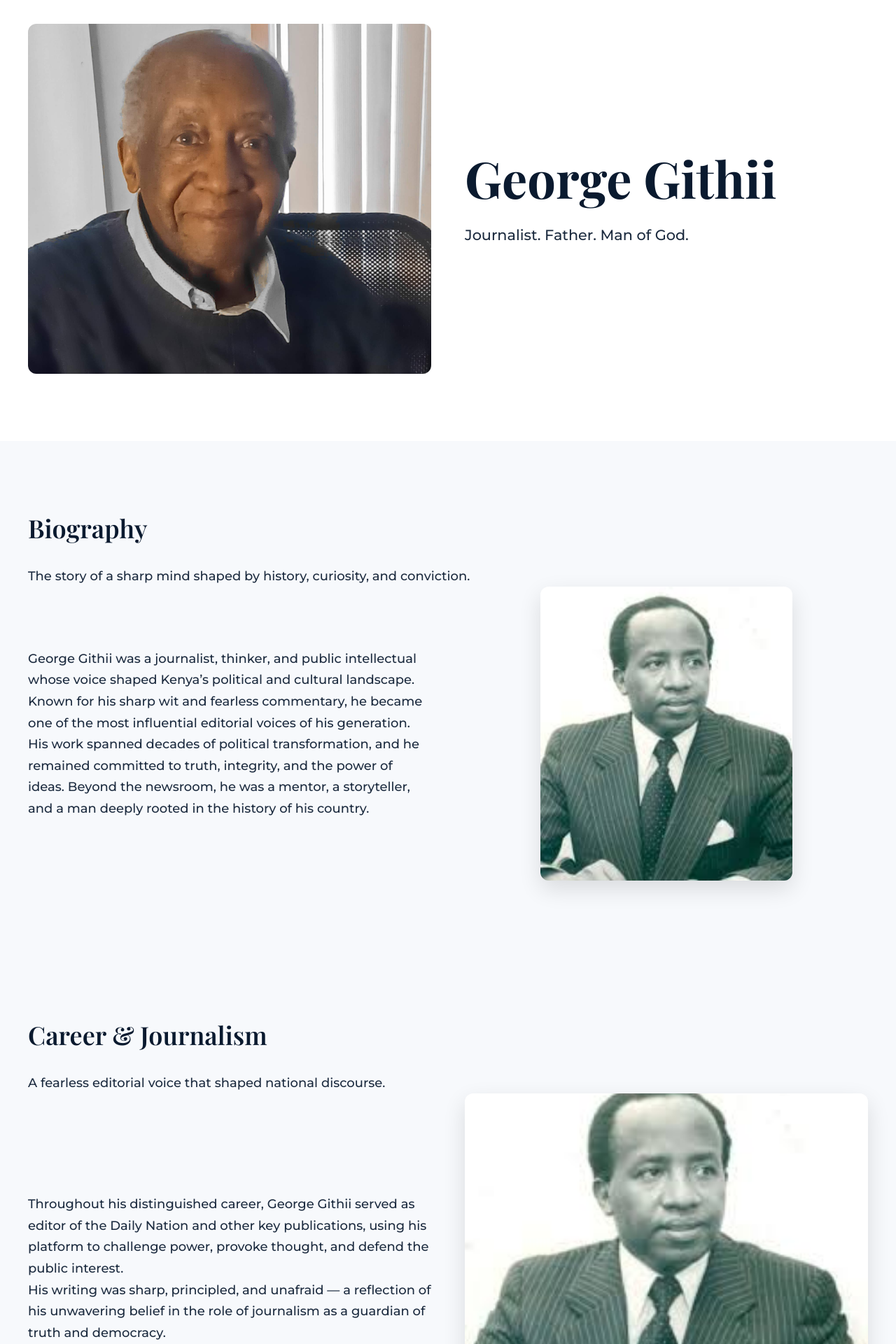
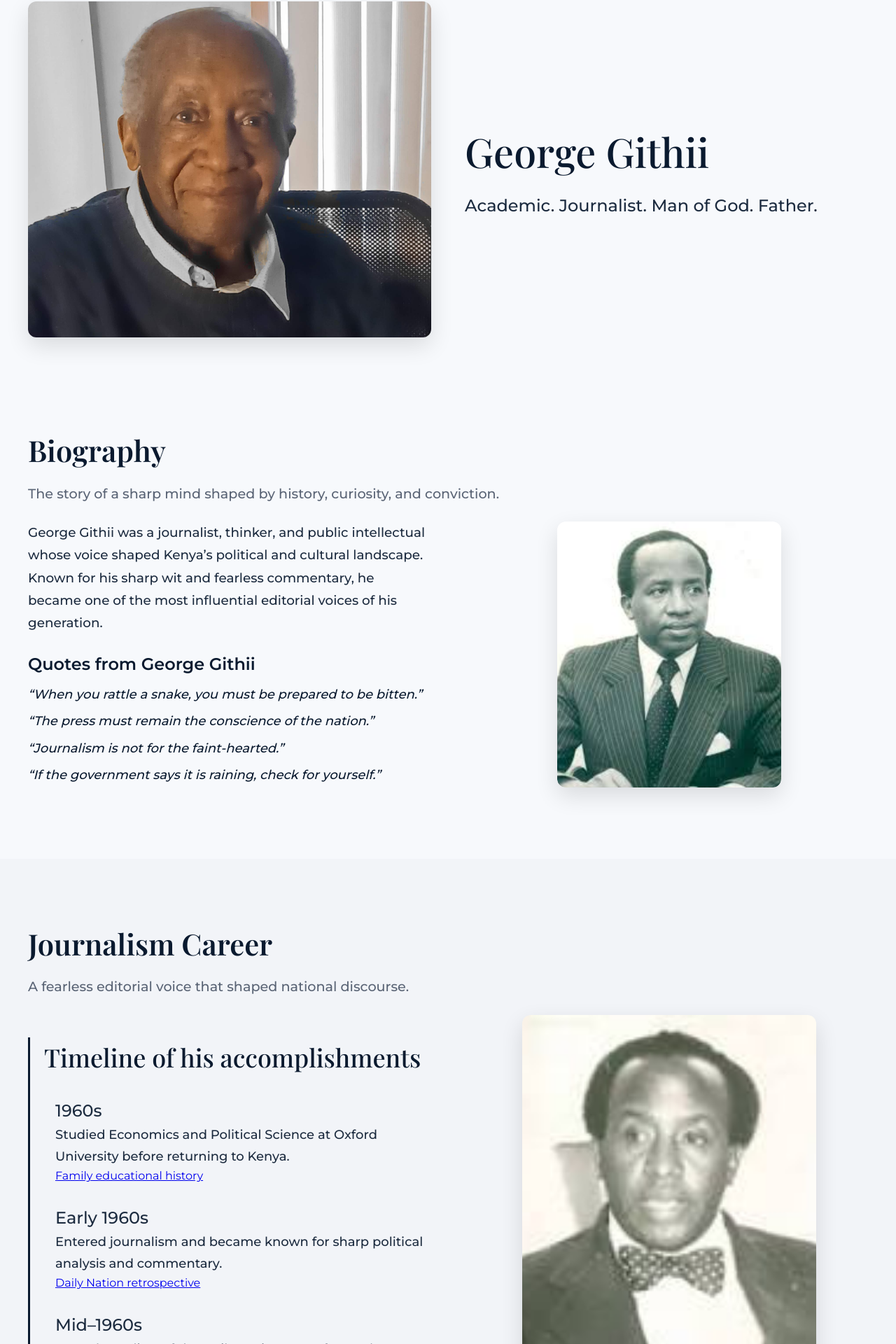
Before and after one commit to kikinjeri/tribute-site, a Next.js app: page / in a window 1280 px wide. Shown: the part 158-2078 px from the top of the page at 70% size. Built offline with nearby package versions, Linux system fonts and the light colour scheme.

Commit message:
updated layout, hero, bio, quotes sections

```diff
--- a/app/page.tsx
+++ b/app/page.tsx
@@ -2,6 +2,8 @@ import Hero from "@/components/Hero";
 import Bio from "@/components/Bio";
 import Father from "@/components/Father";
 import Career from "@/components/Career";
+import Tributes from "@/components/Tributes";
+
 
 export default function HomePage() {
   return (
@@ -10,6 +12,7 @@ export default function HomePage() {
       <Bio />
       <Career />
       <Father />
+      <Tributes />
     </main>
   );
 }
--- a/components/Bio.tsx
+++ b/components/Bio.tsx
@@ -2,19 +2,16 @@ import Image from "next/image";
 
 export default function Bio() {
   return (
-    <section id="bio" className="section section--alt">
+    <section id="bio" className="section">
       <div className="section-container">
-        {/* Title */}
-        <h2 className="section-title fade-in">Biography</h2>
-
-        {/* Narrative transition */}
-        <p className="section-subtitle fade-in">
+        <h2 className="section-title">Biography</h2>
+        <p className="section-subtitle">
           The story of a sharp mind shaped by history, curiosity, and
           conviction.
         </p>
 
-        <div className="section-row fade-in">
-          {/* TEXT COLUMN */}
+        <div className="section-row">
+          {/* LEFT: BIO TEXT + QUOTES TOGETHER */}
           <div>
             <p className="section-text">
               George Githii was a journalist, thinker, and public intellectual
@@ -23,17 +20,27 @@ export default function Bio() {
               most influential editorial voices of his generation.
             </p>
 
-            <p className="section-text">
-              His work spanned decades of political transformation, and he
-              remained committed to truth, integrity, and the power of ideas.
-              Beyond the newsroom, he was a mentor, a storyteller, and a man
-              deeply rooted in the history of his country.
-            </p>
+            <div className="bio-quotes-inline">
+              <h3 className="career-quotes-title">Quotes from George Githii</h3>
+
+              <p className="quote-line">
+                “When you rattle a snake, you must be prepared to be bitten.”
+              </p>
+              <p className="quote-line">
+                “The press must remain the conscience of the nation.”
+              </p>
+              <p className="quote-line">
+                “Journalism is not for the faint-hearted.”
+              </p>
+              <p className="quote-line">
+                “If the government says it is raining, check for yourself.”
+              </p>
+            </div>
           </div>
 
-          {/* IMAGE COLUMN */}
+          {/* RIGHT: IMAGE STAYS WHERE IT IS */}
           <div className="imageColumn">
-            <div className="section-imageWrapper">
+            <div className="bio-imageWrapper">
               <Image
                 src="/gallery/suit.jpg"
                 alt="George Githii"
@@ -43,9 +50,6 @@ export default function Bio() {
             </div>
           </div>
         </div>
-
-        {/* Optional divider for flow */}
-        <div className="section-divider fade-in"></div>
       </div>
     </section>
   );
--- a/components/Career.tsx
+++ b/components/Career.tsx
@@ -1,48 +1,136 @@
+"use client";
+
+import { useEffect, useRef } from "react";
 import Image from "next/image";
 
 export default function Career() {
+  const containerRef = useRef(null);
+
+  useEffect(() => {
+    const container = containerRef.current;
+    if (!container) return;
+
+    const elements = Array.from(container.querySelectorAll(".timeline-item"));
+
+    const observer = new IntersectionObserver(
+      (entries) => {
+        entries.forEach((entry) => {
+          if (entry.isIntersecting) {
+            entry.target.classList.add("in-view");
+            observer.unobserve(entry.target);
+          }
+        });
+      },
+      { threshold: 0.2 },
+    );
+
+    elements.forEach((el) => observer.observe(el));
+    return () => observer.disconnect();
+  }, []);
+
+  const items = [
+    {
+      period: "1960s",
+      fact: "Studied Economics and Political Science at Oxford University before returning to Kenya.",
+      source: "Family educational history",
+      link: "#",
+    },
+    {
+      period: "Early 1960s",
+      fact: "Entered journalism and became known for sharp political analysis and commentary.",
+      source: "Daily Nation retrospective",
+      link: "https://www.thefreelibrary.com/George+Githii%3a+Editor+who+dared+challenge+the+State.-a0798765432",
+    },
+    {
+      period: "Mid–1960s",
+      fact: "Served as Editor of the Daily Nation, one of Kenya’s most influential newspapers.",
+      source: "Nation Media Group archives",
+      link: "https://www.thefreelibrary.com/George+Githii%3a+Editor+who+dared+challenge+the+State.-a0798765432",
+    },
+    {
+      period: "Late 1960s",
+      fact: "Published editorials critical of the government, drawing national attention.",
+      quote: "“When you rattle a snake, you must be prepared to be bitten.”",
+      source: "Kenyans.co.ke",
+      link: "https://www.kenyans.co.ke/news/69142-nation-journalist-who-was-caught-writing-living-presidents-obituary",
+    },
+    {
+      period: "1970s",
+      fact: "His editorials led to frequent summons by the President and debates in Parliament.",
+      quote:
+        "“He was summoned frequently by the President and discussed in Parliament.”",
+      source: "Kenyans.co.ke",
+      link: "https://www.kenyans.co.ke/news/69142-nation-journalist-who-was-caught-writing-living-presidents-obituary",
+    },
+    {
+      period: "1970s–1980s",
+      fact: "Recognised nationally as an editor who challenged the State and shaped independent Kenya’s press.",
+      quote: "“Editor who dared challenge the State.”",
+      source: "Daily Nation (archived)",
+      link: "https://www.thefreelibrary.com/George+Githii%3a+Editor+who+dared+challenge+the+State.-a0798765432",
+    },
+    {
+      period: "Later Reflections",
+      fact: "Advocated for a press that scrutinises power and serves the public interest.",
+      quote: "“The press must remain the conscience of the nation.”",
+      source: "Nation Media Group retrospectives",
+      link: "https://www.thefreelibrary.com/George+Githii%3a+Editor+who+dared+challenge+the+State.-a0798765432",
+    },
+  ];
+
   return (
-    <section id="career" className="section">
+    <section id="career" className="section section--tint">
       <div className="section-container">
-        {/* Title */}
-        <h2 className="section-title fade-in">Career & Journalism</h2>
-
-        {/* Narrative transition */}
-        <p className="section-subtitle fade-in">
+        <h2 className="section-title">Journalism Career</h2>
+        <p className="section-subtitle">
           A fearless editorial voice that shaped national discourse.
         </p>
 
-        <div className="section-row fade-in">
-          {/* TEXT COLUMN */}
-          <div>
-            <p className="section-text">
-              Throughout his distinguished career, George Githii served as
-              editor of the Daily Nation and other key publications, using his
-              platform to challenge power, provoke thought, and defend the
-              public interest.
-            </p>
+        <div className="section-row">
+          <div ref={containerRef} className="career-left">
+            <div className="career-timeline">
+              <h2 className="career-timeline-title">
+                Timeline of his accomplishments
+              </h2>
 
-            <p className="section-text">
-              His writing was sharp, principled, and unafraid — a reflection of
-              his unwavering belief in the role of journalism as a guardian of
-              truth and democracy.
-            </p>
+              {items.map((item, index) => (
+                <div key={index} className="timeline-item">
+                  <div className="timeline-dot" />
+                  <div>
+                    <h3 className="timeline-year">{item.period}</h3>
+                    <p className="timeline-text">{item.fact}</p>
+
+                    {item.quote && (
+                      <blockquote className="timeline-quote">
+                        {item.quote}
+                      </blockquote>
+                    )}
+
+                    <a
+                      href={item.link}
+                      target="_blank"
+                      rel="noopener noreferrer"
+                      className="timeline-source"
+                    >
+                      {item.source}
+                    </a>
+                  </div>
+                </div>
+              ))}
+            </div>
           </div>
 
-          {/* IMAGE COLUMN */}
           <div className="imageColumn">
-            <Image
-              src="/gallery/suit.jpg"
-              alt="George Githii at his desk"
-              className="section-image"
-              width={500}
-              height={500}
-            />
+            <div className="section-imageWrapper">
+              <Image
+                src="/gallery/bowtie.jpg"
+                alt="George Githii at his desk"
+                fill
+                className="section-image"
+              />
+            </div>
           </div>
         </div>
-
-        {/* Divider for flow */}
-        <div className="section-divider fade-in"></div>
       </div>
     </section>
   );
--- a/components/Hero.tsx
+++ b/components/Hero.tsx
@@ -1,10 +1,10 @@
 import Image from "next/image";
 
-export default function Hero() {
+export default function Home() {
   return (
-    <section id="home" className="hero-section">
-      <div className="hero-container">
-        {/* LEFT: IMAGE */}
+    <section id="home" className="hero">
+      <div className="hero-grid">
+        {/* LEFT — IMAGE */}
         <div className="hero-imageWrapper">
           <Image
             src="/gallery/dad5.jpg"
@@ -15,12 +15,10 @@ export default function Hero() {
           />
         </div>
 
-        {/* RIGHT: TEXT */}
+        {/* RIGHT — TEXT */}
         <div className="hero-text">
-          <h1 className="hero-title">George Githii</h1>
-          <p className="hero-tagline">
-            Journalist. Father. Man of God.
-          </p>
+          <h2>George Githii</h2>
+          <p>Academic. Journalist. Man of God. Father.</p>
         </div>
       </div>
     </section>
--- /dev/null
+++ b/components/Tributes.tsx
@@ -0,0 +1,67 @@
+import Image from "next/image";
+
+export default function Tributes() {
+  const tributes = [
+    {
+      quote: "A titan of Kenyan journalism.",
+      source: "Media Council of Kenya",
+      link: "https://www.k24tv.co.ke/news/mck-mourns-veteran-journalist-george-githii-146123/",
+    },
+    {
+      quote:
+        "He revolutionised Kenyan journalism with bold editorials, confronting authority and defending truth.",
+      source: "Media Council of Kenya",
+      link: "https://www.k24tv.co.ke/news/mck-mourns-veteran-journalist-george-githii-146123/",
+    },
+    {
+      quote:
+        "He was always in the limelight because of the articles he did, and his bold covering of state ills.",
+      source: "Kenyans.co.ke",
+      link: "https://www.kenyans.co.ke/news/69142-nation-journalist-who-was-caught-writing-living-presidents-obituary",
+    },
+    {
+      quote:
+        "He was summoned frequently by the President and discussed in Parliament.",
+      source: "Kenyans.co.ke",
+      link: "https://www.kenyans.co.ke/news/69142-nation-journalist-who-was-caught-writing-living-presidents-obituary",
+    },
+    {
+      quote:
+        "A man who led Kenya’s top newspapers in the 1960s to the 1980s amid turmoil.",
+      source: "MSN / Nation Media Group",
+      link: "https://www.msn.com/en-xl/africa/other/glowing-tributes-for-former-editor-george-githii/ar-AA1kZq9N",
+    },
+    {
+      quote: "Editor who dared challenge the State.",
+      source: "Daily Nation (archived)",
+      link: "https://www.thefreelibrary.com/George+Githii%3a+Editor+who+dared+challenge+the+State.-a0798765432",
+    },
+  ];
+
+  return (
+    <section id="tributes" className="section section--tint">
+      <div className="section-container">
+        <h2 className="section-title">Tributes</h2>
+        <p className="section-subtitle">
+          Reflections from institutions, colleagues, and the public record.
+        </p>
+
+        <div className="tributes-grid">
+          {tributes.map((t, i) => (
+            <div key={i} className="tribute-card">
+              <p className="tribute-quote">“{t.quote}”</p>
+              <a
+                href={t.link}
+                target="_blank"
+                rel="noopener noreferrer"
+                className="tribute-source"
+              >
+                — {t.source}
+              </a>
+            </div>
+          ))}
+        </div>
+      </div>
+    </section>
+  );
+}
--- a/styles/sections.css
+++ b/styles/sections.css
@@ -1,167 +1,97 @@
 /* ------------------------------------------------------
-   UNIVERSAL SECTION LAYOUT
+   GLOBAL SECTION LAYOUT
 ------------------------------------------------------ */
 
 .section {
   width: 100%;
-  padding: 6rem 0;
+  padding: 5.5rem 0;
   background: var(--color-bg);
   scroll-margin-top: 120px;
+  display: block;
+  opacity: 1;
+  pointer-events: auto;
+  height: auto;
+  overflow: visible;
 }
 
-.section--dark {
-  background: var(--color-navy);
-  color: white;
+.section--tint {
+  background: #f2f4f8;
 }
-
-/* ------------------------------------------------------
-   CONTAINER
------------------------------------------------------- */
 
 .section-container {
   max-width: 1200px;
   margin: 0 auto;
-  padding: 0 1.5rem;
+  padding: 0 2rem;
 }
-
-/* ------------------------------------------------------
-   GRID / ROWS
------------------------------------------------------- */
 
 .section-row {
   display: grid;
-  gap: 3rem;
+  gap: 4rem;
   grid-template-columns: 1fr;
+  margin-bottom: 0.5rem; /* tightened for Bio layout */
 }
 
 @media (min-width: 900px) {
   .section-row {
     grid-template-columns: 1fr 1fr;
-    align-items: center;
-  }
-}
-
-/* Reversed layout */
-.section-row.reverse {
-  display: grid;
-  gap: 3rem;
-  grid-template-columns: 1fr;
-}
-
-@media (min-width: 900px) {
-  .section-row.reverse {
-    grid-template-columns: 1fr 1fr;
-    align-items: center;
-    direction: rtl;
-  }
-
-  .section-row.reverse > * {
-    direction: ltr;
+    align-items: start;
   }
 }
 
 /* ------------------------------------------------------
-   TYPOGRAPHY (inherits global styles)
+   SECTION HEADINGS
 ------------------------------------------------------ */
 
 .section-title {
   font-family: var(--font-serif);
-  font-size: clamp(1.75rem, 4vw, 2.25rem);
+  font-size: clamp(2rem, 4vw, 2.6rem);
   font-weight: 600;
   color: var(--color-navy);
+  margin: 0 0 0.75rem 0;
+}
+
+.section-subtitle {
+  font-size: 1.2rem;
+  color: var(--color-muted);
   margin-bottom: 1.5rem;
 }
 
 .section-text {
-  font-family: var(--font-primary);
-  font-size: 1.125rem;
+  font-size: 1.15rem;
   color: var(--color-navy-soft);
-  line-height: 1.7;
-  max-width: 800px;
+  line-height: 1.75;
+  margin-bottom: 1.5rem;
 }
 
 /* ------------------------------------------------------
-   IMAGES
+   HERO SECTION — IMAGE LEFT, TEXT RIGHT
 ------------------------------------------------------ */
 
-.section-image {
-  object-fit: cover;
-  object-position: center;
-  border-radius: 0.75rem;
-  box-shadow: 0 12px 32px rgba(0, 0, 0, 0.12);
+.hero {
+  width: 100%;
+  padding: 4rem 0;
+  background: var(--color-bg);
+  scroll-margin-top: 120px;
 }
 
-.section-imageWrapper {
-  position: relative;
-  width: 100%;
-  max-width: 360px;
-  height: 420px; /* controls final height */
-}
-
-
-.imageColumn {
-  display: flex;
-  justify-content: center;
-  align-items: flex-start;
-}
-
-/* ------------------------------------------------------
-   GALLERY GRID (Father section)
------------------------------------------------------- */
-
-.gallery {
+.hero-grid {
   display: grid;
-  grid-template-columns: repeat(auto-fit, minmax(220px, 1fr));
-  gap: 1.5rem;
-}
-
-/* ------------------------------------------------------
-   ALIGNMENT HELPERS
------------------------------------------------------- */
-
-.section-center {
-  text-align: center;
-  display: flex;
-  flex-direction: column;
-  align-items: center;
-}
-
-
-/* Force all hero text to white */
-/* ------------------------------------------------------
-   HERO SECTION — CINEMATIC LAYOUT
------------------------------------------------------- */
-/* HERO LAYOUT */
-.hero-section {
-  width: 100%;
-  padding: 6rem 0;
-  background: #ffffff;
-}
-
-.hero-container {
+  grid-template-columns: 1fr 1fr;
   max-width: 1200px;
   margin: 0 auto;
   padding: 0 2rem;
-
-  display: grid;
-  grid-template-columns: 1fr;
+  align-items: center;
   gap: 3rem;
-  align-items: center;
 }
 
-@media (min-width: 900px) {
-  .hero-container {
-    grid-template-columns: 1fr 1fr; /* image left, text right */
-  }
-}
-
-/* IMAGE */
+/* LEFT SIDE IMAGE */
 .hero-imageWrapper {
   position: relative;
   width: 100%;
-  height: 500px; /* prevents squishing */
+  height: 480px;
   border-radius: 0.75rem;
   overflow: hidden;
+  box-shadow: 0 12px 32px rgba(0,0,0,0.12);
 }
 
 .hero-image {
@@ -169,117 +99,169 @@
   object-position: center top;
 }
 
-/* TEXT */
+/* RIGHT SIDE TEXT */
 .hero-text {
   display: flex;
   flex-direction: column;
-  justify-content: center;
+  align-items: flex-start;
+  gap: 0.25rem;
   color: var(--color-navy);
-  padding: 1rem 0;
 }
 
-.hero-title {
+.hero-text h2 {
   font-family: var(--font-serif);
-  font-size: clamp(3rem, 6vw, 4.5rem);
-  font-weight: 700;
-  line-height: 1.1;
-  margin-bottom: 1.5rem;
+  font-size: clamp(2.4rem, 5vw, 3.6rem);
+  margin: 0 0 0.5rem 0;
 }
 
-.hero-tagline {
-  font-size: 1.3rem;
-  line-height: 1.7;
-  max-width: 500px;
+.hero-text p {
+  font-size: clamp(1.2rem, 2vw, 1.5rem);
+  margin: 0;
   color: var(--color-navy-soft);
 }
 
-
 /* ------------------------------------------------------
-   RESPONSIVE BEHAVIOR
+   BIO SECTION — TEXT + QUOTES TOGETHER
 ------------------------------------------------------ */
 
-@media (max-width: 900px) {
-  .hero-section {
-    padding: 0 2rem;
-    justify-content: center;
-    text-align: center;
+#bio {
+  padding-top: 4rem;
+  scroll-margin-top: 160px; /* prevents overlap with Hero */
 }
 
-  .hero-imageWrapper {
+/* Bio image stays aligned on the right */
+.bio-imageWrapper {
+  position: relative;
   width: 100%;
-    height: 100%;
-    opacity: 0.35;           /* softer background for mobile */
+  max-width: 320px;
+  height: 380px;
+  border-radius: 0.75rem;
+  overflow: hidden;
+  box-shadow: 0 12px 32px rgba(0,0,0,0.12);
 }
 
-  .hero-text {
-    margin-left: 0;
-    max-width: 90%;
-  }
+/* QUOTES BLOCK — directly under the paragraph */
+.bio-quotes {
+  margin-top: 0 !important;   /* sits directly under the paragraph */
+  padding-top: 0;          /* soft breathing room */
+  max-width: 700px;           /* aligns visually with the paragraph */
 }
 
-@media (max-width: 600px) {
-  .hero-title {
-    font-size: clamp(2.2rem, 8vw, 3rem);
+/* Make the quotes header bold */
+.bio-quotes-inline .career-quotes-title {
+  font-weight: 700;
+  margin-top: 1rem;
+  margin-bottom: 0.75rem;
+}
+.bio-quotes-inline {
+  margin-top: 0.75rem;
 }
 
-  .hero-tagline {
-    font-size: 1.1rem;
+.bio-quotes-inline .career-quotes-title {
+  font-weight: 700;
+  margin-bottom: 0.5rem;
+  color: var(--color-navy);
 }
+
+.quote-line {
+  font-style: italic;
+  margin-bottom: 0.5rem;
+  color: var(--color-navy);
 }
 
 
+/* Make each quote italic */
+.bio-quotes-inline .quote-line {
+  font-style: italic;
+  margin-bottom: 0.5rem;
+  color: var(--color-navy);
+}
+
+/* Slightly tighter quotes block */
+.career-quotes {
+  padding: 1.5rem 2rem; /* reduced from 2rem 2.5rem */
+}
+
 /* ------------------------------------------------------
-   RESPONSIVE BEHAVIOR
+   IMAGE WRAPPERS
 ------------------------------------------------------ */
 
-@media (max-width: 900px) {
-  .hero-section {
-    padding: 0 2rem;
-    justify-content: center;
-    text-align: center;
+.section-imageWrapper {
+  position: relative;
+  width: 100%;
+  max-width: 420px;
+  height: 520px;
+  border-radius: 0.75rem;
+  overflow: hidden;
+  box-shadow: 0 12px 32px rgba(0,0,0,0.12);
 }
 
-  .hero-imageWrapper {
-    width: 100%;
-    height: 100%;
-    opacity: 0.35;           /* softer background for mobile */
+.section-image {
+  object-fit: cover;
+  object-position: center;
 }
 
-  .hero-text {
-    margin-left: 0;
-    max-width: 90%;
-  }
-}
-
-@media (max-width: 600px) {
-  .hero-title {
-    font-size: clamp(2.2rem, 8vw, 3rem);
-  }
-
-  .hero-tagline {
-    font-size: 1.1rem;
-  }
-}
-
-
-
-/* ------------------------------------------------------
-   COMPONENT-SPECIFIC UTILITIES
------------------------------------------------------- */
-
-.textBlock {
-  max-width: 600px;
-}
-
-.imageWrapper {
+.imageColumn {
   display: flex;
   justify-content: center;
 }
 
-.image {
-  width: 100%;
-  max-width: 350px;
-  border-radius: 0.75rem;
-  object-fit: cover;
-  box-shadow: 0 10px 30px rgba(0,0,0,0.1);
+/* ------------------------------------------------------
+   CAREER SECTION
+------------------------------------------------------ */
+
+.career-left {
+  display: flex;
+  flex-direction: column;
+  gap: 2rem;
 }
+
+.career-timeline {
+  margin-top: 2rem;
+  padding-left: 1.25rem;
+  border-left: 3px solid var(--color-navy);
+  display: flex;
+  flex-direction: column;
+  gap: 1.75rem;
+}
+
+.timeline-item {
+  display: flex;
+  gap: 1rem;
+  align-items: flex-start;
+  opacity: 0;
+  transform: translateY(24px);
+  transition: opacity 0.6s ease, transform 0.6s ease;
+}
+
+.timeline-item.in-view {
+  opacity: 1;
+  transform: translateY(0);
+}
+
+/* ------------------------------------------------------
+   MODERN SCROLLBAR
+------------------------------------------------------ */
+
+* {
+  scrollbar-width: thin;
+  scrollbar-color: #1a2a44 #f2f4f8;
+}
+
+*::-webkit-scrollbar {
+  width: 10px;
+}
+
+*::-webkit-scrollbar-track {
+  background: #f2f4f8;
+  border-radius: 10px;
+}
+
+*::-webkit-scrollbar-thumb {
+  background: linear-gradient(180deg, #1a2a44, #3c4f6b);
+  border-radius: 10px;
+}
+
+*::-webkit-scrollbar-thumb:hover {
+  background: linear-gradient(180deg, #243754, #4a5f7a);
+}
```
Also changed, not shown: components/Father.tsx (+16 -22 lines), components/Navbar.tsx (+6 -3 lines), 2 other files (tests, documents, lock files or other folders). Lines whose indentation alone changed are shown as unchanged.
